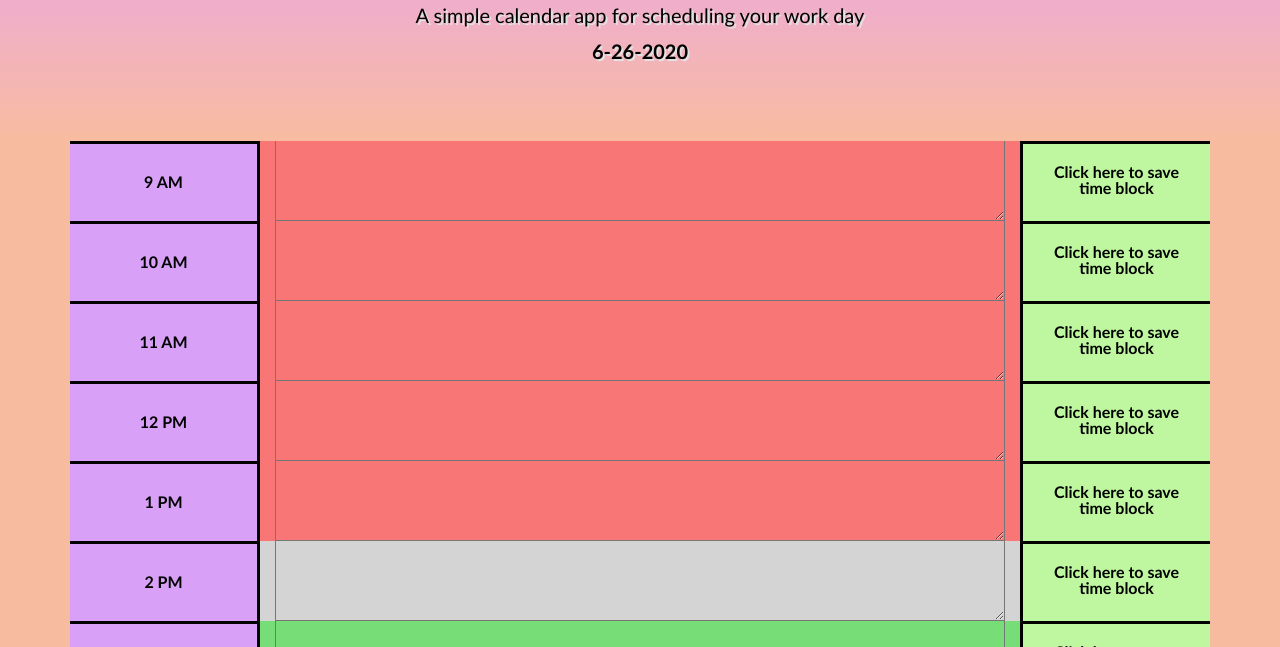
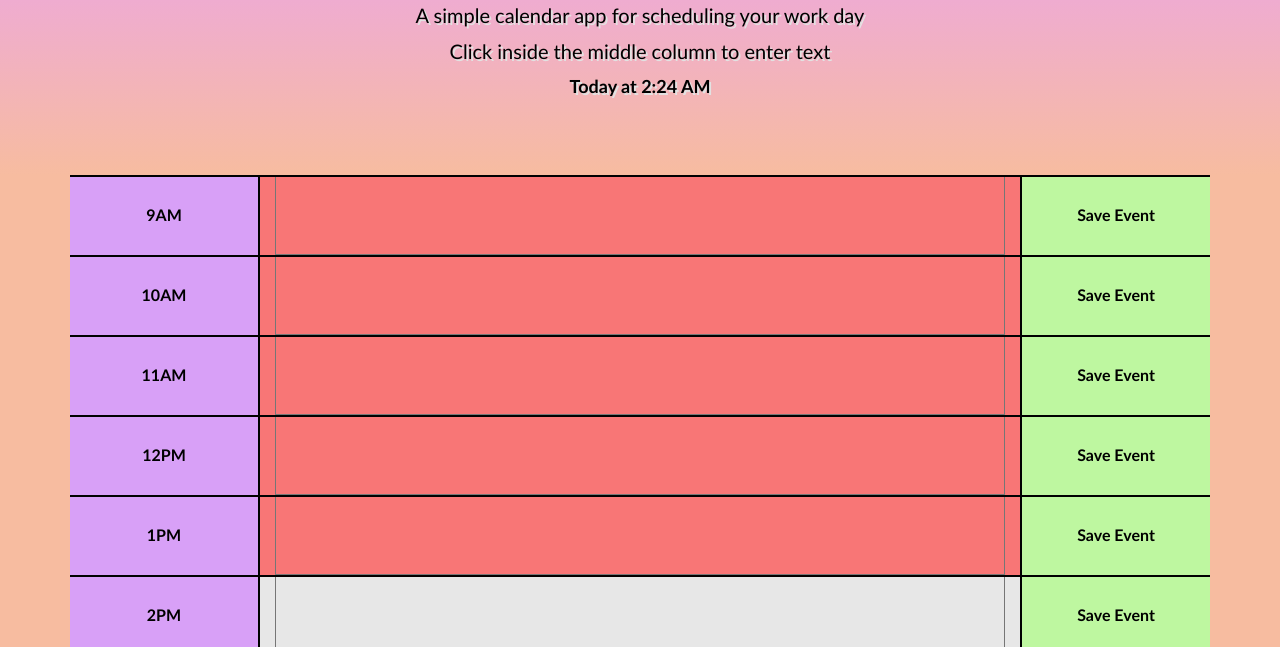
Before and after one commit to ndziewit/day-planner, a plain HTML site: page index.html in a window 1280 px wide. Shown: the part 153-800 px from the top of the page. Drawn offline with nearby package versions, Linux system fonts and the light colour scheme.

Commit message:
cleaning up code

```diff
--- a/Develop/script.js
+++ b/Develop/script.js
@@ -3,10 +3,10 @@ $( document ).ready(function() {
     var container = $('.container');
     var currentTime = moment().format('LT');
     var currentHour = parseInt(currentTime[0]+currentTime[1]);
-    var today = new Date();
-    var date = (today.getMonth()+1) + '-' + today.getDate() + '-' + today.getFullYear();
+    var upcoming = false;
+
+    var date = moment().calendar();
     $("#currentDay").append(date);
-    var upcoming = false;
 
     var storage = JSON.parse(localStorage.getItem('planner'));
     if (storage === null){
@@ -14,15 +14,18 @@ $( document ).ready(function() {
             "9AM" : "", "10AM" : "","11AM" : "","12PM" : "","1PM" : "","2PM" : "","3PM" : "","4PM" : "","5PM" : ""
         }
     }
+    console.log(storage)
+    console.log(currentTime[0])
+    console.log(currentTime[1])
+    console.log(currentTime[2])
+    console.log(currentTime[3])
+    console.log(currentTime[4])
+    console.log(currentTime[5])
+    console.log(currentTime[6])
 
     function createHourRow(time, data){
-        if(time.length === 3){
-            var displayTime = time[0] + " " + time[1] + time[2];
-        } else {
-            var displayTime = time[0] + time[1] + " " + time[2] + time[3];
-        }
-        var row = $('<div>');
-        row.attr('id', time).addClass('row hour-block');
+        var displayTime = time;
+        var row = $('<div>').attr('id', time).addClass('row hour-block');
         container.append(row);
 
         for(var i = 0; i < 3; i++){
@@ -37,16 +40,15 @@ $( document ).ready(function() {
                     newCol.append(inputArea);
                     break;
                 case 2:
-                    newCol.addClass('col-md-2 saveTime').text("Click here to save time block");
+                    newCol.addClass('col-md-2 saveTime').text("Save Event");
                     break;
             }
-            row.append(newCol);
-            row.addClass('past');
+            row.append(newCol).addClass('past');
             if(upcoming && parseInt(time) !== currentHour){
                 row.addClass('upcoming');
                 row.removeClass('past');
             }
-            if(parseInt(time) === currentHour){
+            else if(parseInt(time) === currentHour){
                 row.addClass('current');
                 upcoming = true;
                 row.removeClass('past');
@@ -54,7 +56,6 @@ $( document ).ready(function() {
         }
     }
 
-    // Create time blocks 9 AM to 5 PM
     for(key in storage){
         var data = storage[key];
         createHourRow(key, data);
--- a/Develop/style.css
+++ b/Develop/style.css
@@ -13,6 +13,7 @@ textarea{
   height:100%;
   width: 100%;
   border-top: 1px rgba(255, 255, 255, 75);
+  resize: none;
 }
 
 .jumbotron {
@@ -21,17 +22,27 @@ textarea{
   color: black;
   text-shadow: 2px 2px rgb(226, 226, 226);
   border-radius: 0;
-  margin-bottom:0;
+  margin-bottom: 0;
 }
 
 .lead {
   text-shadow: 2px 2px rgb(226, 226, 226);
 }
 
+#currentDay {
+  font-weight:bold;
+  font-size: 18px;
+
+}
+
 .hour-block{
   text-align: center;
   border-radius: 15px;
   background: transparent;
+}
+
+.col-md-8 {
+  border-top: black 2px solid;
 }
 
 .row {
@@ -42,8 +53,8 @@ textarea{
 .hour {
   background-color: #d8a0f7;
   color: #000000;
-  border-top: 3px solid #000000;
-  border-right: 3px solid #000000;
+  border-top: 2px solid #000000;
+  border-right: 2px solid #000000;
   padding-top:30px;
   font-weight: bold;
 }
@@ -58,7 +69,7 @@ textarea{
 }
 
 .current {
-  background-color: #d4d4d4;
+  background-color: #e7e7e7;
 }
 
 .upcoming {
@@ -68,10 +79,10 @@ textarea{
 .saveTime {
   background-color: #bef7a0;
   color: black;
-  border-top: black 3px solid;
-  border-left: black 3px solid;
+  border-top: black 2px solid;
+  border-left: black 2px solid;
   font-weight: bold;
-  padding-top: 20px;
+  padding-top: 30px;
 }
 
 .saveTime:hover {
@@ -79,7 +90,3 @@ textarea{
   background-color: #cfcfcf;
   text-shadow: 2px 2px rgb(226, 226, 226);
 }
-
-#currentDay{
-  font-weight:bold;
-}
--- a/index.html
+++ b/index.html
@@ -26,6 +26,7 @@
     <header class="jumbotron">
       <h1 class="display-3">Work Day Scheduler</h1>
       <p class="lead">A simple calendar app for scheduling your work day</p>
+      <p class="lead">Click inside the middle column to enter text</p>
       <p id="currentDay" class="lead"></p>
     </header>
     <div class="container">
```
